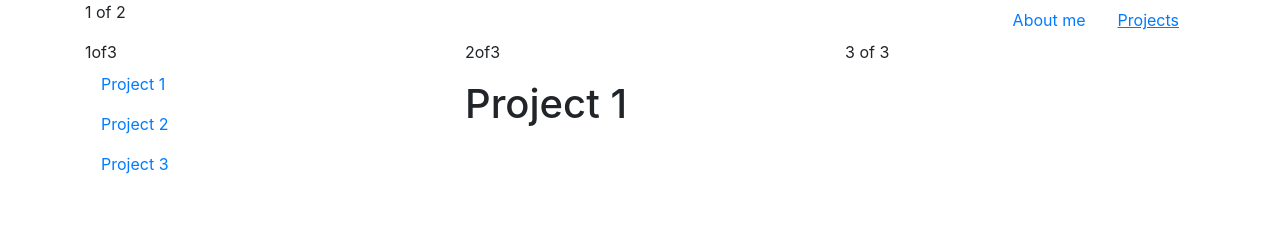
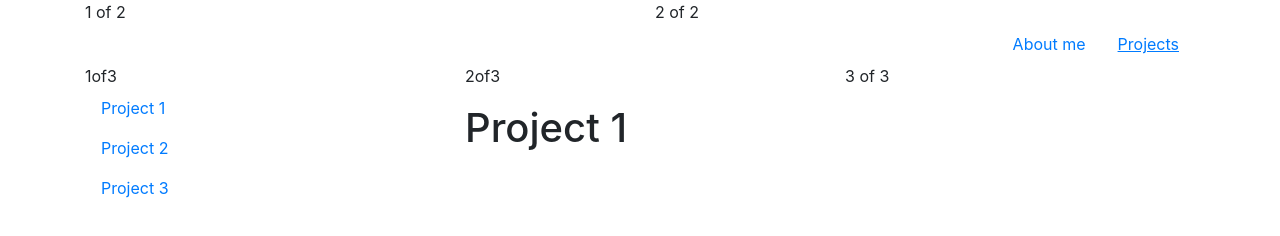
Before and after one commit to aaarvid/aaarvid.github.io, a plain HTML site: page projects.html in a window 1280 px wide. Drawn offline with nearby package versions, Linux system fonts and the light colour scheme.

Commit message:
Update projects.html

```diff
--- a/projects.html
+++ b/projects.html
@@ -14,6 +14,7 @@
       1 of 2
 	</div>
     <div class="col">
+	2 of 2
 	<ul class="nav justify-content-end">
   	<li class="nav-item">
    		 <a class="nav-link" href="index.html">About me</a>
```
Lines whose indentation alone changed are shown as unchanged.
